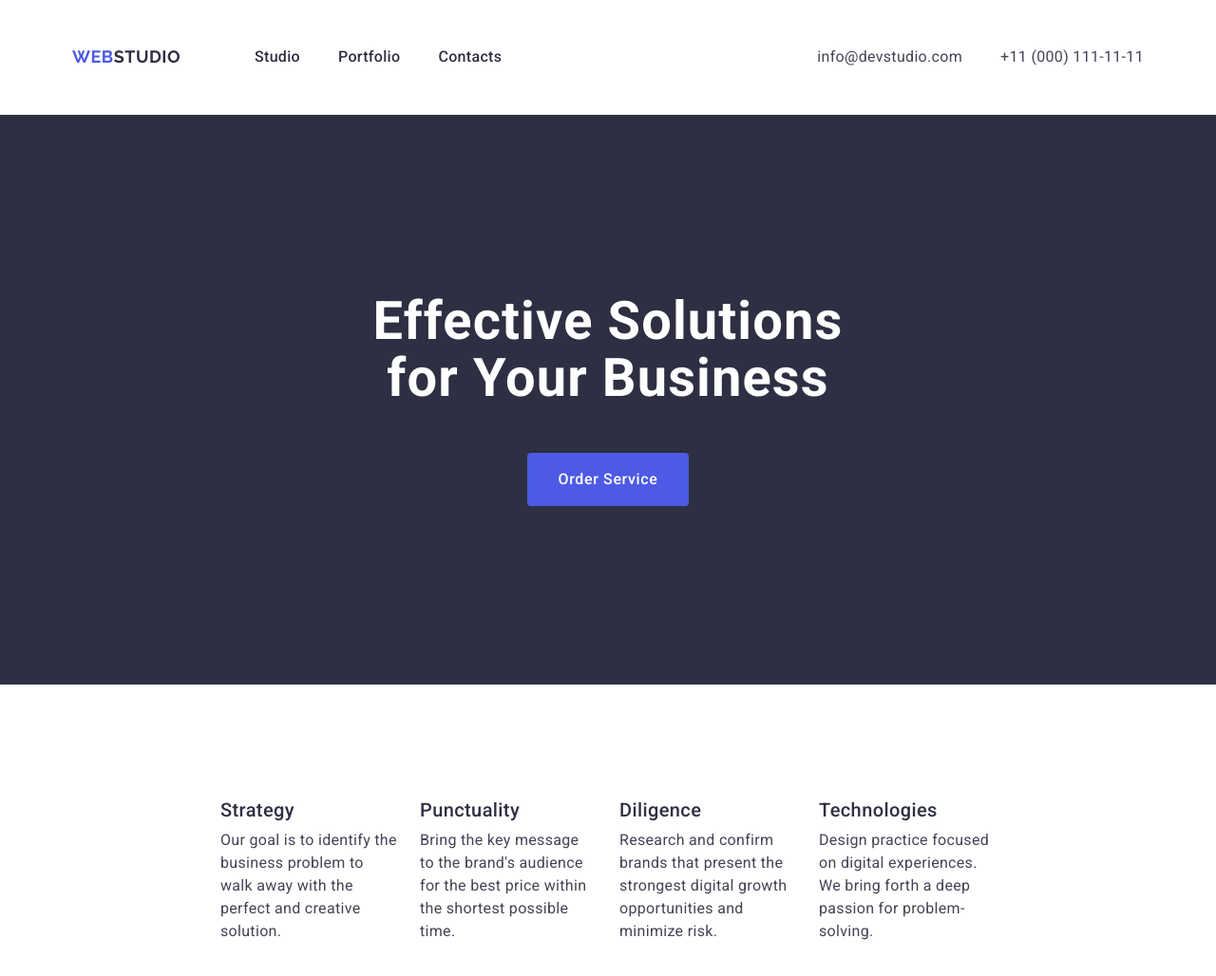
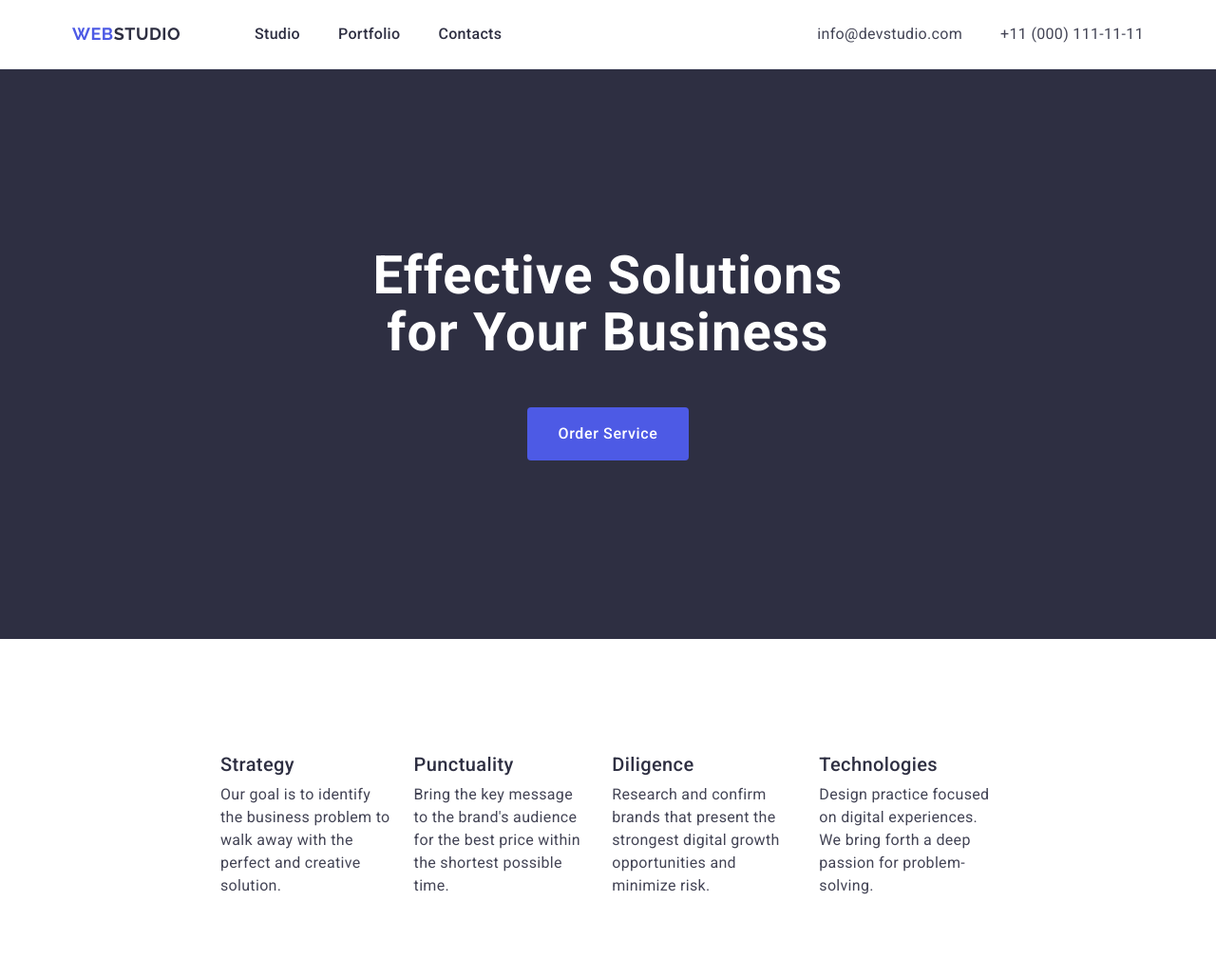
Before and after one commit to MarynaDatsenko/goit-markup-hw-03, a plain HTML site: page index.html in a window 1280 px wide. Shown: the top 1028 px of the page at 95% size. Drawn offline with nearby package versions, Linux system fonts and the light colour scheme.

Commit message:
second fix block model

```diff
--- a/css/styles.css
+++ b/css/styles.css
@@ -37,13 +37,12 @@ img {
 .header-menu {
     display: flex;
     align-items: center;
+    padding: 24px 0;
     gap: 40px;
-    padding: 24px 0;
 }
 
 .header-menu-item{
     display: block;
-    padding: 24px 0;
 }
 
 .header-logo {
@@ -194,7 +193,7 @@ img {
 }
 
 .solutions-item {
-    width: calc((100% - 72px) / 4);
+    width: calc((100% - 24 * 3) / 4);
 }
 
 .solutions-subtitle {
```
